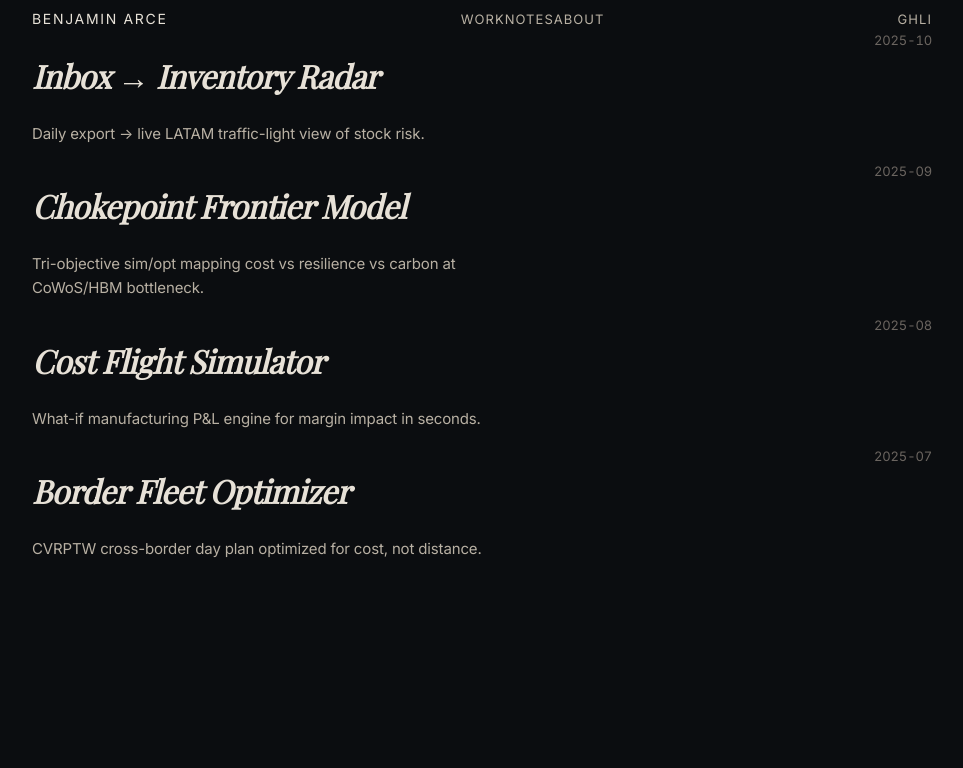
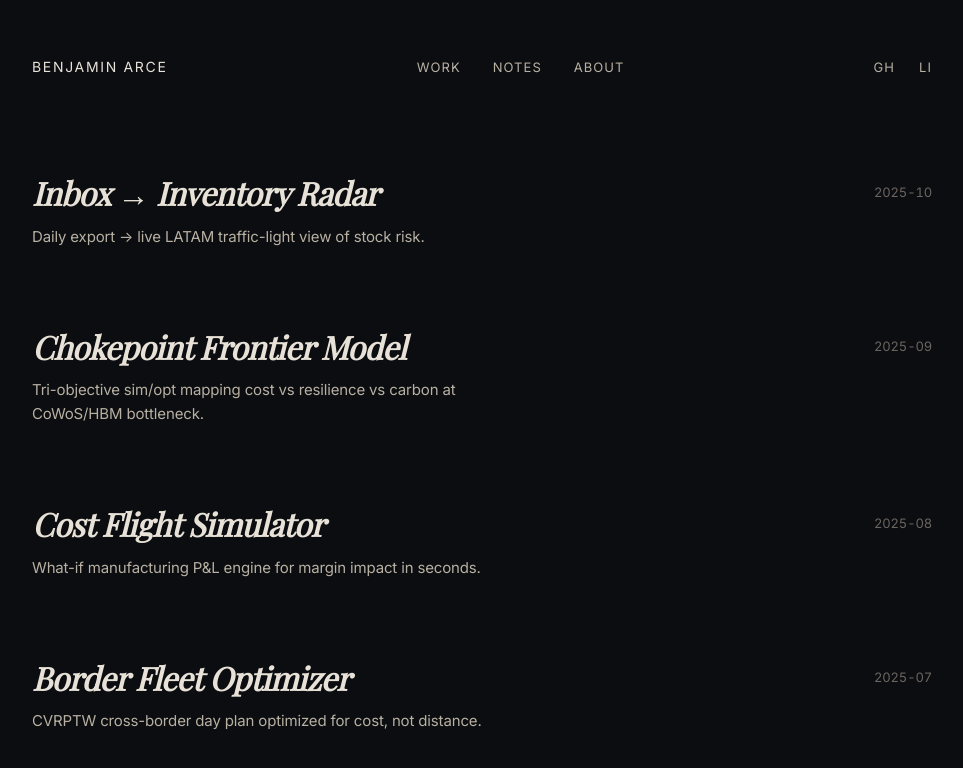
Before and after one commit to benjaminarce-cloud/arcev2-portfolio, a Next.js app: page / in a window 1280 px wide. Shown: the top 768 px of the page, without its empty margins (158-1121 px from the left). Built offline with nearby package versions, Linux system fonts and the light colour scheme; a web font is replaced by a local one.

Commit message:
Update page.tsx

```diff
--- a/src/app/page.tsx
+++ b/src/app/page.tsx
@@ -29,43 +29,74 @@ const projects = [
 
 export default function HomePage() {
   return (
-    <div className="min-h-screen px-6 md:px-16 max-w-[900px] mx-auto">
+    <div style={{ minHeight: "100vh", padding: "0 64px", maxWidth: 900, margin: "0 auto" }}>
       {/* Header */}
-      <header className="pt-12 pb-24 flex items-baseline justify-between">
+      <header style={{
+        paddingTop: 48,
+        paddingBottom: 96,
+        display: "flex",
+        alignItems: "baseline",
+        justifyContent: "space-between"
+      }}>
         <Link
           href="/"
-          className="text-[14px] tracking-[0.12em] uppercase text-[var(--text)]"
+          style={{
+            fontSize: 14,
+            letterSpacing: "0.12em",
+            textTransform: "uppercase",
+            color: "var(--text)"
+          }}
         >
           Benjamin Arce
         </Link>
 
-        <nav className="flex items-baseline gap-8">
+        <nav style={{ display: "flex", alignItems: "baseline", gap: 32 }}>
           <Link
             href="/work"
-            className="text-[13px] tracking-[0.08em] uppercase text-[var(--muted)] hover:text-[var(--text)] transition-colors"
+            style={{
+              fontSize: 13,
+              letterSpacing: "0.08em",
+              textTransform: "uppercase",
+              color: "var(--muted)"
+            }}
           >
             Work
           </Link>
           <Link
             href="/notes"
-            className="text-[13px] tracking-[0.08em] uppercase text-[var(--muted)] hover:text-[var(--text)] transition-colors"
+            style={{
+              fontSize: 13,
+              letterSpacing: "0.08em",
+              textTransform: "uppercase",
+              color: "var(--muted)"
+            }}
           >
             Notes
           </Link>
           <Link
             href="/about"
-            className="text-[13px] tracking-[0.08em] uppercase text-[var(--muted)] hover:text-[var(--text)] transition-colors"
+            style={{
+              fontSize: 13,
+              letterSpacing: "0.08em",
+              textTransform: "uppercase",
+              color: "var(--muted)"
+            }}
           >
             About
           </Link>
         </nav>
 
-        <div className="flex items-baseline gap-6">
+        <div style={{ display: "flex", alignItems: "baseline", gap: 24 }}>
           <a
             href="https://github.com/benjaminarce"
             target="_blank"
             rel="noreferrer"
-            className="text-[13px] tracking-[0.08em] uppercase text-[var(--muted)] hover:text-[var(--text)] transition-colors"
+            style={{
+              fontSize: 13,
+              letterSpacing: "0.08em",
+              textTransform: "uppercase",
+              color: "var(--muted)"
+            }}
           >
             GH
           </a>
@@ -73,7 +104,12 @@ export default function HomePage() {
             href="https://linkedin.com/in/benjaminarce"
             target="_blank"
             rel="noreferrer"
-            className="text-[13px] tracking-[0.08em] uppercase text-[var(--muted)] hover:text-[var(--text)] transition-colors"
+            style={{
+              fontSize: 13,
+              letterSpacing: "0.08em",
+              textTransform: "uppercase",
+              color: "var(--muted)"
+            }}
           >
             LI
           </a>
@@ -81,23 +117,43 @@ export default function HomePage() {
       </header>
 
       {/* Work List */}
-      <main className="pb-24">
+      <main style={{ paddingBottom: 96 }}>
         {projects.map((project) => (
           <Link
             key={project.slug}
             href={`/work/${project.slug}`}
-            className="group block mb-16 last:mb-0"
+            style={{ display: "block", marginBottom: 64 }}
           >
-            <div className="flex justify-between items-start gap-8">
-              <div className="flex-1">
-                <h2 className="font-serif italic text-[32px] leading-[1.2] tracking-[-0.02em] text-[var(--text)] group-hover:text-white transition-colors">
+            <div style={{ display: "flex", justifyContent: "space-between", alignItems: "flex-start", gap: 32 }}>
+              <div style={{ flex: 1 }}>
+                <h2 style={{
+                  fontFamily: "var(--font-serif)",
+                  fontStyle: "italic",
+                  fontSize: 32,
+                  lineHeight: 1.2,
+                  letterSpacing: "-0.02em",
+                  color: "var(--text)",
+                  margin: 0
+                }}>
                   {project.title}
                 </h2>
-                <p className="mt-3 text-[15px] leading-[1.6] text-[var(--muted)] max-w-[54ch]">
+                <p style={{
+                  marginTop: 12,
+                  fontSize: 15,
+                  lineHeight: 1.6,
+                  color: "var(--muted)",
+                  maxWidth: "54ch"
+                }}>
                   {project.description}
                 </p>
               </div>
-              <span className="text-[13px] tabular-nums text-[var(--faint)] pt-2 shrink-0">
+              <span style={{
+                fontSize: 13,
+                fontVariantNumeric: "tabular-nums",
+                color: "var(--faint)",
+                paddingTop: 8,
+                flexShrink: 0
+              }}>
                 {project.date}
               </span>
             </div>
```
